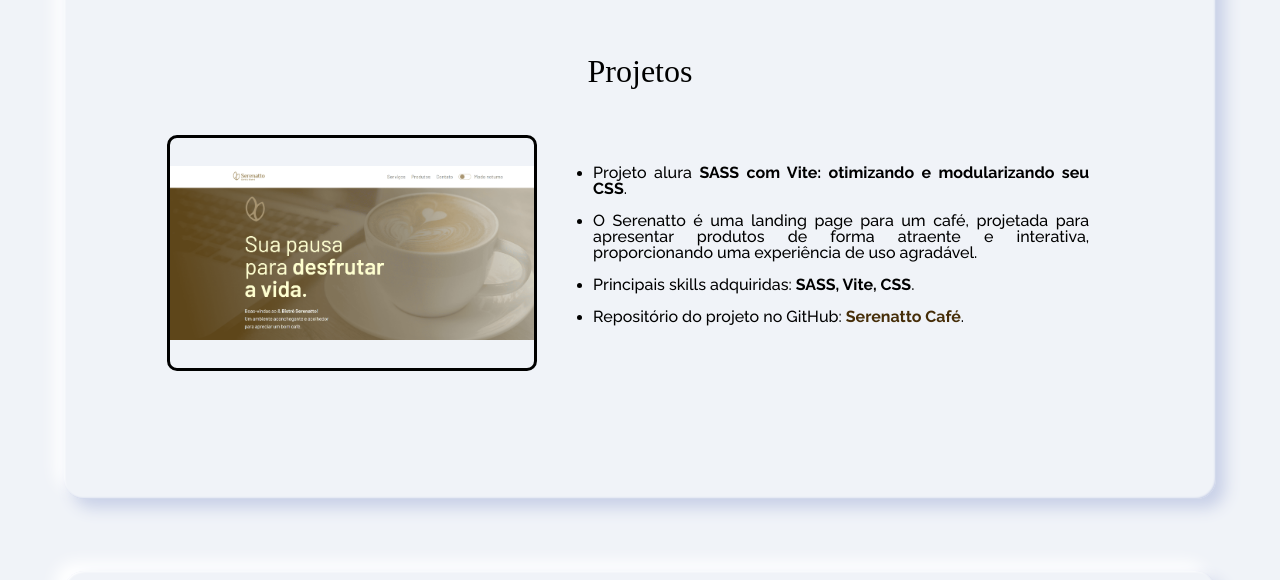
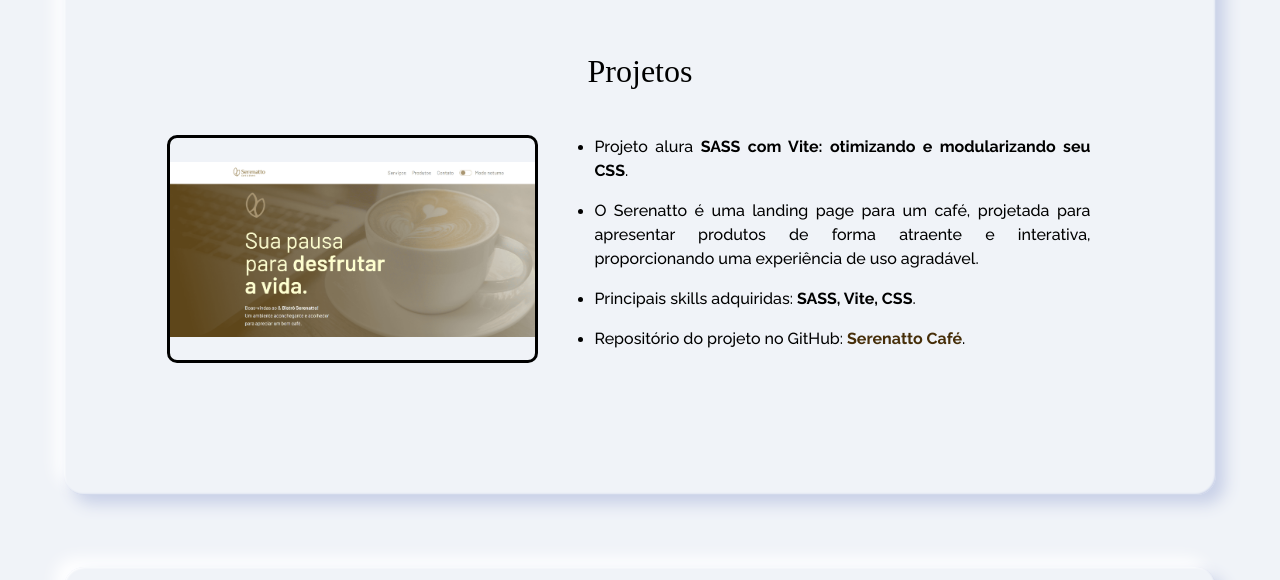
Before and after one commit to EdgardMaia/Personal-Portfolio, a website built with Vite: page index.html in a window 1280 px wide. Shown: the part 1069-1649 px from the top of the page. Built offline with nearby package versions, Linux system fonts and the light colour scheme; files whose address does not match are found by name; a web font is replaced by a local one.

Commit message:
fix: corrigir layout lado a lado da seção de projetos
Correção do layout flexbox da seção de projetos Serenatto:
- Ajuste de flex properties para manter imagem e descrição lado a lado
- Imagem com tamanho fixo (flex: 0 0 auto)
- Descrição ocupando espaço restante (flex: 1)
- Alinhamento superior dos elementos (align-items: flex-start)
- Organização da hierarquia CSS para ul > li > p

```diff
--- a/styles/main.scss
+++ b/styles/main.scss
@@ -358,12 +358,13 @@ main.conteudo-principal {
         .serenatto-container {
           display: flex;
           flex-direction: row;
-          align-items: center;
+          align-items: flex-start;
           gap: 2rem;
           flex-wrap: wrap;
 
           .imagem-projeto {
-            min-width: 28.9vw;
+            flex: 0 0 auto;
+            min-width: 29vw;
             border-radius: 10px;
             border: solid var(--text-color) 3px;
             transition: background-image 0.3s ease;
@@ -371,28 +372,31 @@ main.conteudo-principal {
             background-size: contain;
             background-position: center;
             background-repeat: no-repeat;
-            min-height: 29.5vh;
+            min-height: 28.5vh;
           }
 
           .descricao {
+            flex: 1;
             max-width: 55%;
-            list-style: disc;
 
             ul {
               list-style: disc;
               padding-left: 1.5rem;
+              margin: 0;
+            }
+
+            li {
+              padding: 0 0 1rem 0;
+
+              p {
+                margin: 0;
+                text-align: justify;
+                line-height: 1.5;
+              }
             }
 
             strong {
               font-weight: 700;
-            }
-
-            li {
-              padding: 0 0 1rem 0;
-            }
-
-            p {
-              text-align: justify;
             }
 
             a {
```
Also changed, not shown: styles/main.css, 1 other file.
